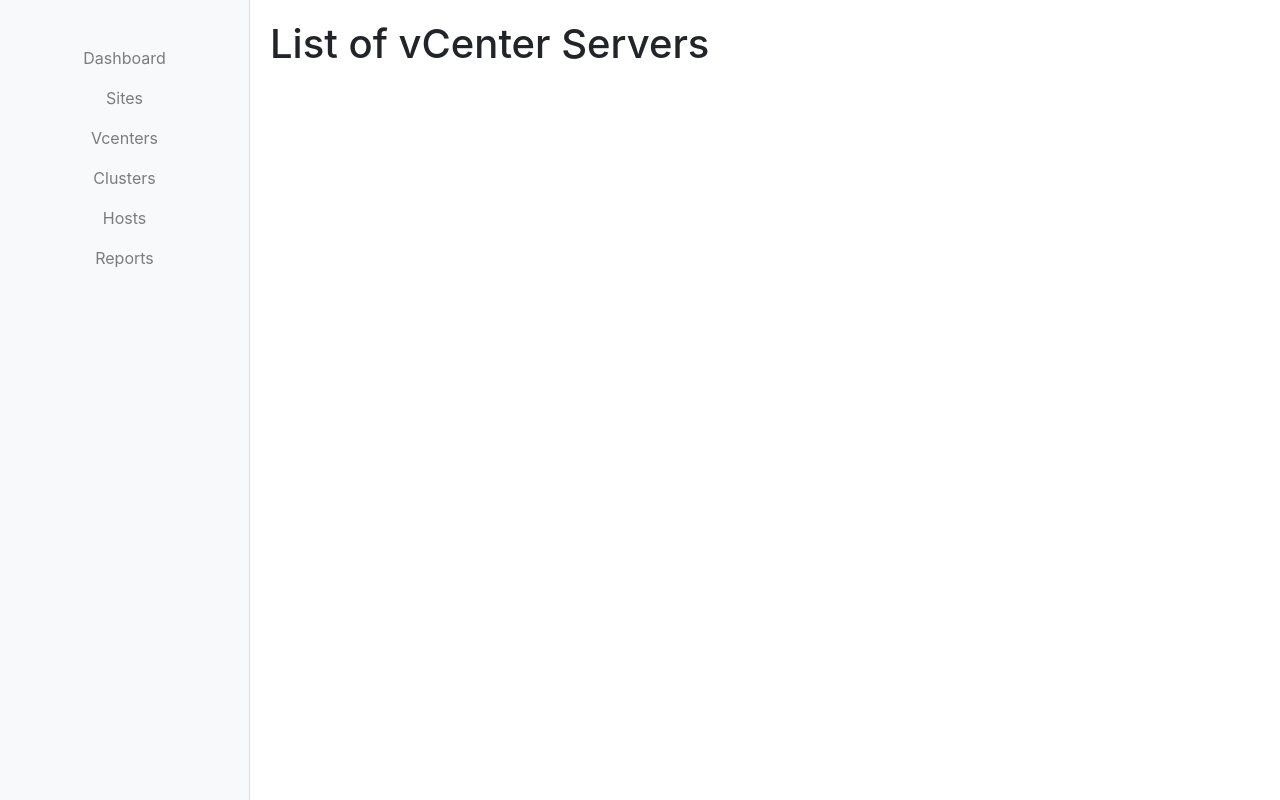
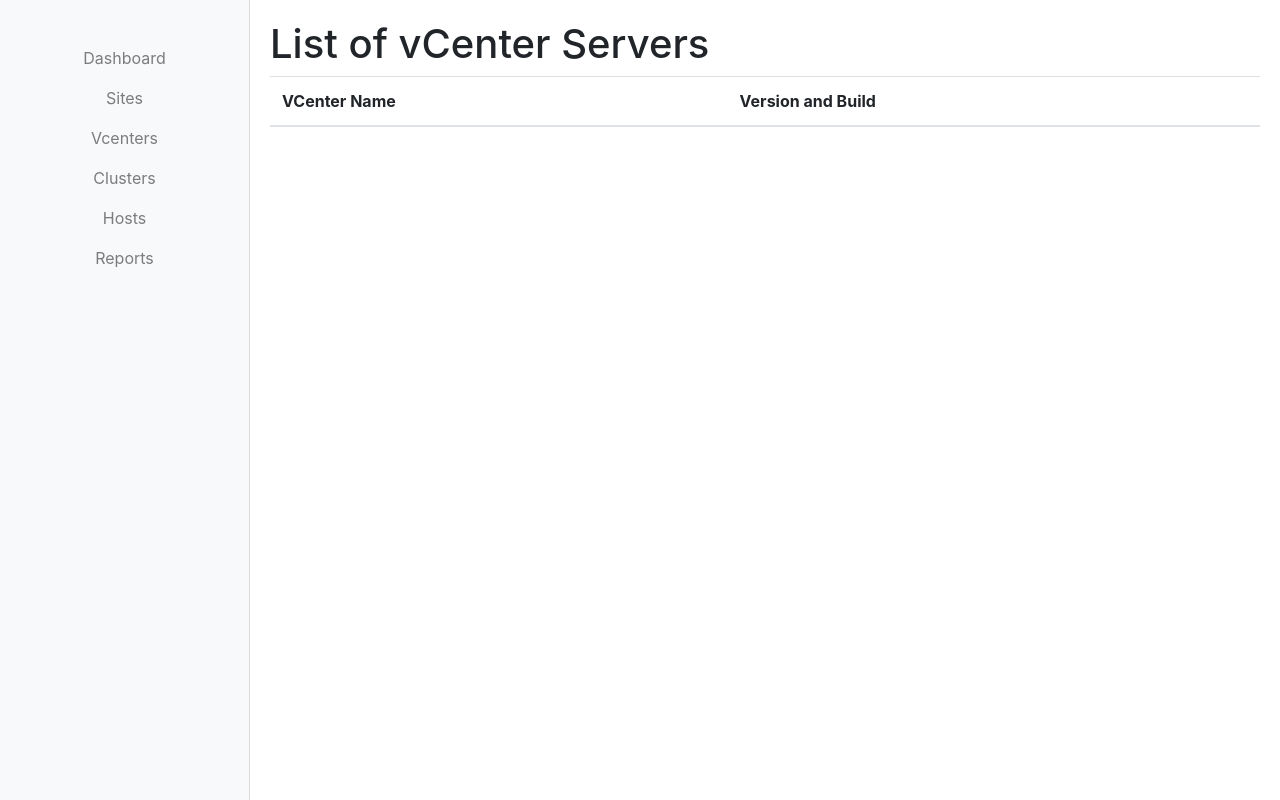
Before and after one commit to jancovic/vcenters_monitor, a Flask app: page /vcenters in a window 1280 px wide. Run offline with Flask 3, Linux system fonts and the light colour scheme; lists and menus that the app fills with data are empty; parts of the project's set-up code (start-up, migrations or seed data) failed here and were passed over; some libraries are stand-ins or nearby versions.

Commit message:
added tables to vceneter template

```diff
--- a/templates/vcenters.html
+++ b/templates/vcenters.html
@@ -3,9 +3,20 @@
 {% block content %}
     <h1>List of vCenter Servers</h1>
 
-    <ul>
-        {% for vcenter in vcenters %}
-            <li>{{ vcenter.vcenter_name }} Version and Build: {{vcenter.version_build}}</li>
-        {% endfor %}
-    </ul>
+    <table class="table">
+        <thead>
+            <tr>
+                <th>VCenter Name</th>
+                <th>Version and Build</th>
+            </tr>
+        </thead>
+        <tbody>
+            {% for vcenter in vcenters %}
+                <tr>
+                    <td>{{ vcenter.vcenter_name }}</td>
+                    <td>{{ vcenter.version_build }}</td>
+                </tr>
+            {% endfor %}
+        </tbody>
+    </table>
 {% endblock %}
```
